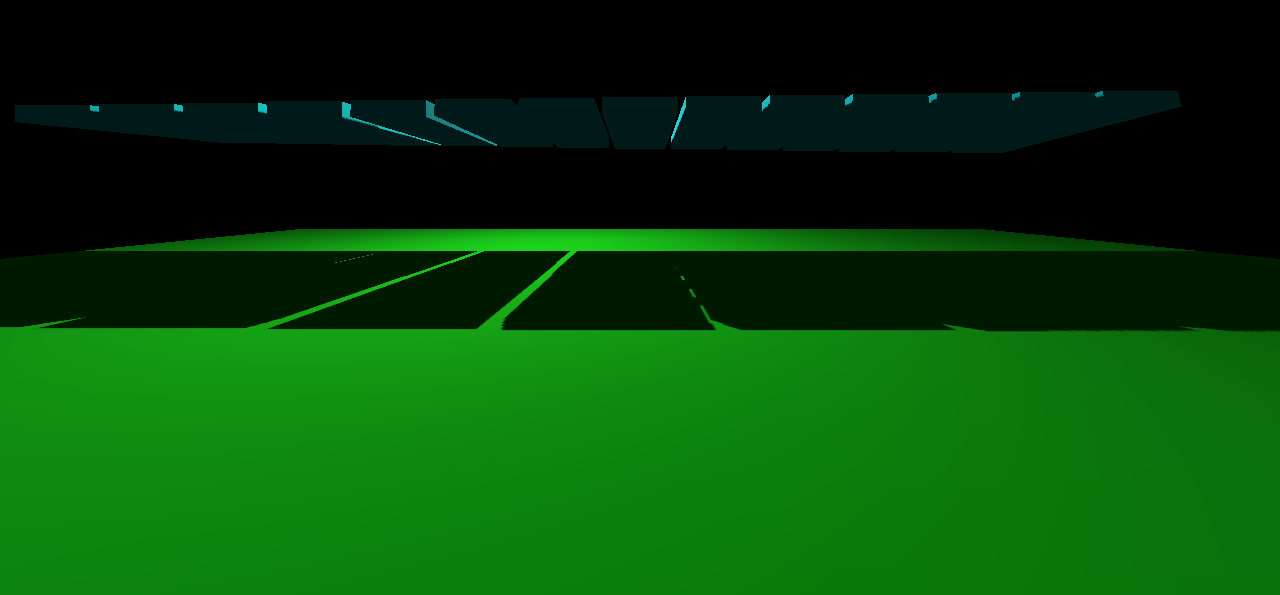
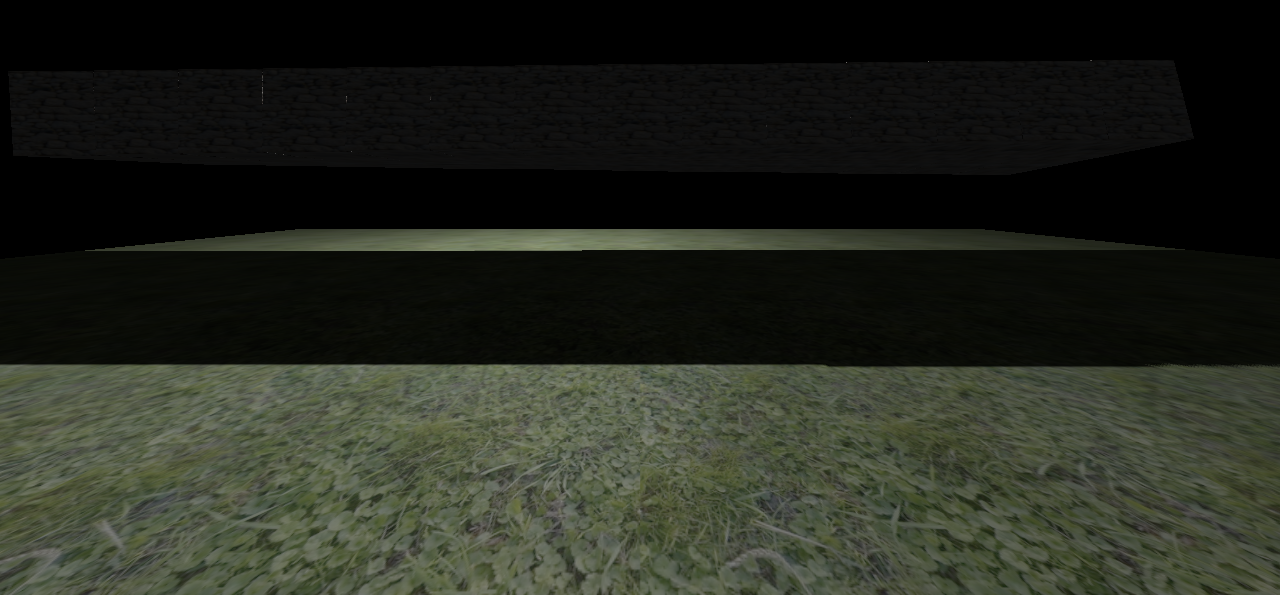
Before and after one commit to geiseld/geiseld.github.io, a plain HTML site: page CIS367/HW3/index.html in a window 1280 px wide. Shown: the part 205-800 px from the top of the page. Drawn offline with nearby package versions, Linux system fonts and the light colour scheme; animation ran at ten frames a second.

Commit message:
texturing

```diff
--- a/CIS367/HW3/index.html
+++ b/CIS367/HW3/index.html
@@ -28,7 +28,7 @@
         const near = 0.1
         const far = 10
 
-        const camera = new THREE.PerspectiveCamera(fov,window.innerWidth / window.innerHeight, near, far)
+        const camera = new THREE.PerspectiveCamera(fov, window.innerWidth / window.innerHeight, near, far)
         const renderer = new THREE.WebGLRenderer()
         renderer.setSize(window.innerWidth, window.innerHeight)
         document.body.appendChild(renderer.domElement)
@@ -37,27 +37,51 @@
         //Add floor
         let floorWidth = 20
         let floorHeight = 40
+        let boxWidth = 1;
+        let boxHeight = 2;
+        let boxDepth = 1;
+        let textureLoader = new THREE.TextureLoader();
+
+        let grass = textureLoader.load('grass1.png');
+        grass.wrapS = THREE.RepeatWrapping;
+        grass.wrapT = THREE.RepeatWrapping;
+        grass.repeat.set(floorWidth / 2, floorHeight / 2);
+
+
+        let stone = textureLoader.load('stone wall 4.png');
+        stone.wrapS = THREE.RepeatWrapping;
+        stone.wrapT = THREE.RepeatWrapping;
+        stone.repeat.set(boxWidth / 2, boxHeight / 2);
+
+
         let floorGeometry = new THREE.PlaneGeometry(floorWidth, floorHeight)
-        let floorMaterial = new THREE.MeshStandardMaterial({color: 0x00FF00})
+        let floorMaterial = new THREE.MeshStandardMaterial({
+            map: grass,
+            metalness: 0.25,
+            roughness: 0.75
+        });
+
         let floorMesh = new THREE.Mesh(floorGeometry, floorMaterial)
 
         //Rotate plane so it is flat
-        floorMesh.position.set(0,-1,-3)
-        floorMesh.rotation.set(-Math.PI/2,0,0)
+        floorMesh.position.set(0, -1, -3)
+        floorMesh.rotation.set(-Math.PI / 2, 0, 0)
         scene.add(floorMesh)
 
         //Add box
-        let boxWidth = 0.9
-        let boxHeight = 2
-        let boxDepth = 0.2
         let boxGeometry = new THREE.BoxGeometry(boxWidth, boxHeight, boxDepth)
-        let boxMaterial = new THREE.MeshStandardMaterial( { color: 0x00ffff })
+        let boxMaterial = new THREE.MeshStandardMaterial({
+            map: stone,
+            metalness: 0,
+            roughness: 1
+        });
+
         for (let i = 0; i < 14; i++) {
             let boxMesh = new THREE.Mesh(boxGeometry, boxMaterial)
             boxMesh.position.set(i - 7, 1, -5)
             boxMesh.receiveShadow = true
             boxMesh.castShadow = true
-            scene.add(boxMesh);boxes.push(boxMesh)
+            scene.add(boxMesh); boxes.push(boxMesh)
         }
         //let boxMesh = new THREE.Mesh(boxGeometry, boxMaterial)
         //boxMesh.position.set(-2, 1, -5)
@@ -80,9 +104,9 @@
         //boxMesh.castShadow = true
         pointLight.castShadow = true
 
-        function animate(){
-            for(let i = 0; i < boxes.length; i++){
-                boxes[i].rotateX(Math.PI/(100+i))
+        function animate() {
+            for (let i = 0; i < boxes.length; i++) {
+                boxes[i].rotateX(Math.PI / (100 + i))
             }
             requestAnimationFrame(animate)
             renderer.render(scene, camera)
```
Also changed, not shown: CIS367/HW3/grass1.png (added), CIS367/HW3/stone wall 4.png (added).
